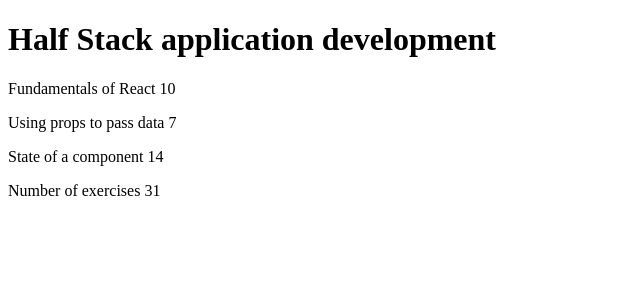
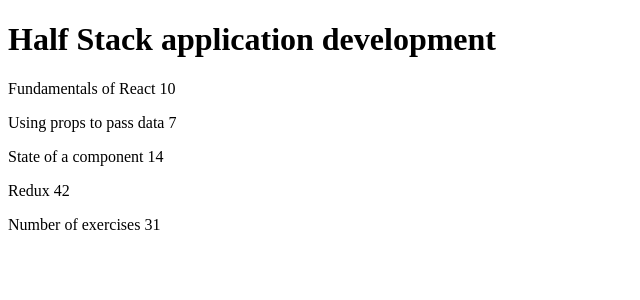
Before and after one commit to dyyyni/fso-2022-palautukset, a React (Create React App) app in the folder osa-1/kurssitiedot/: page / in a window 1280 px wide. Shown: the top 300 px of the page, without its empty margins (0-640 px from the left). Built offline with nearby package versions, Linux system fonts and the light colour scheme.

Commit message:
kurssitiedot step 6 done

```diff
--- a/osa-1/kurssitiedot/src/App.js
+++ b/osa-1/kurssitiedot/src/App.js
@@ -2,25 +2,6 @@ const Header = (props) => {
   return (
     <>
       <h1>{props.course.name}</h1>
-    </>
-  );
-};
-
-const Content = (props) => {
-  return (
-    <>
-      <Part
-        content={props.parts[0].name}
-        exercises={props.parts[0].exercises}
-      />
-      <Part
-        content={props.parts[1].name}
-        exercises={props.parts[1].exercises}
-      />
-      <Part
-        content={props.parts[2].name}
-        exercises={props.parts[2].exercises}
-      />
     </>
   );
 };
@@ -38,39 +19,50 @@ const Total = (props) => {
   );
 };
 
-const Part = (props) => {
+const Course = ({ course }) => {
   return (
-    <>
-      <p>
-        {props.content} {props.exercises}
-      </p>
-    </>
+    <div>
+      <Header course={course} />
+      {course.parts.map((part) => (
+        <p key={part.id}>
+          {part.name} {part.exercises}
+        </p>
+      ))}
+    </div>
   );
 };
 
 const App = () => {
   const course = {
     name: 'Half Stack application development',
+    id: 1,
     parts: [
       {
         name: 'Fundamentals of React',
         exercises: 10,
+        id: 1,
       },
       {
         name: 'Using props to pass data',
         exercises: 7,
+        id: 2,
       },
       {
         name: 'State of a component',
         exercises: 14,
+        id: 3,
+      },
+      {
+        name: 'Redux',
+        exercises: 42,
+        id: 4,
       },
     ],
   };
 
   return (
     <div>
-      <Header course={course} />
-      <Content parts={course.parts} />
+      <Course course={course} />
       <Total parts={course.parts} />
     </div>
   );
```
